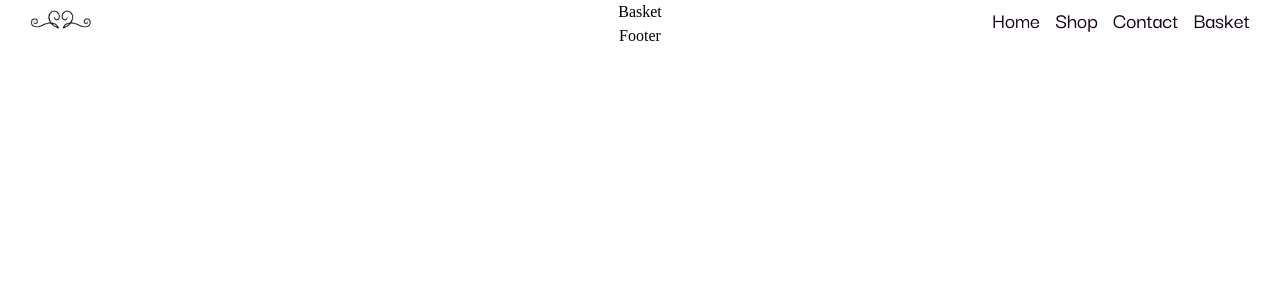
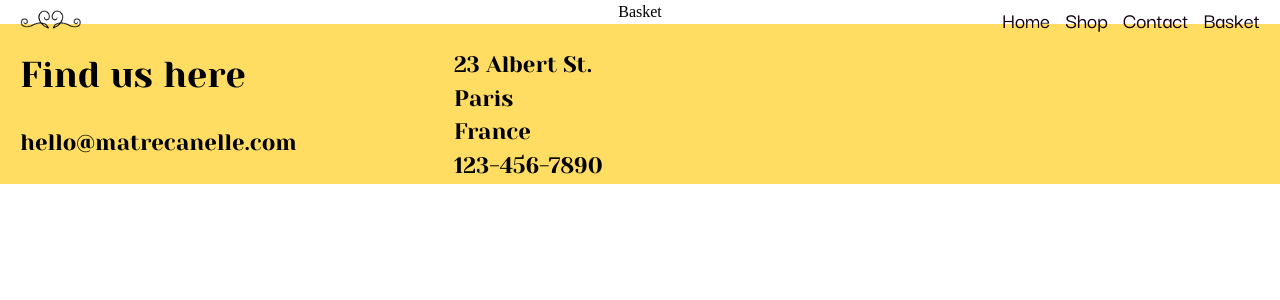
Before and after one commit to edmundsamina/CANELE-BAKERY, a React (Create React App) app in the folder client/: page /basket in a window 1280 px wide. Shown: the top 300 px of the page. Built offline with nearby package versions, Linux system fonts and the light colour scheme.

Commit message:
add footer css

```diff
--- a/client/src/components/Footer/Footer.js
+++ b/client/src/components/Footer/Footer.js
@@ -2,8 +2,29 @@ import React from 'react'
 
 function Footer() {
   return (
-    <div>Footer</div>
-  )
+    <footer>
+      <div className="footer-item">
+        <p className='footer-heading'>Find us here</p>
+        <p className='footer-email'>hello@matrecanelle.com</p>
+      </div>
+
+      <div className="footer-location footer-item">
+        <div className="footer-address">
+          <p>23 Albert St.</p>
+          <p>Paris</p>
+          <p>France</p>
+        </div>
+        <div className="footer-phone">
+          <p>123-456-7890</p>
+        </div>
+      </div>
+      <div className="socials footer-item">
+        <img></img>
+        <img></img>
+        <img></img>
+      </div>
+    </footer>
+  );
 }
 
 export default Footer
--- a/client/src/styles/navFooter.css
+++ b/client/src/styles/navFooter.css
@@ -1,11 +1,13 @@
+/*nav*/
 nav{
     display: flex;
     justify-content: space-between;
     position: absolute;
     align-items: center;
     height:5vh;
-    width: 100vw;
-    padding: 0px 30px;
+    width: 100%;
+    padding: 0 20px;
+
 
 }
 
@@ -30,3 +32,34 @@ font-family: var(--textFontMedium);
 .logo{
     height:50%
 }
+
+/*footer*/
+footer{
+    height: 20vh;
+    background-color: var(--mainHighLight);
+    display: flex;
+    justify-content: space-between;
+    align-items: center;
+    padding: 0px 20px;
+    font-family: var(--titleFont);
+    font-weight:lighter
+}
+
+.footer-item{
+    height:70%;
+    flex-basis:30%;
+    border:0px solid red;
+    display: flex;
+    flex-direction: column;
+    justify-content: space-between;
+    align-items: flex-start;
+    text-align: start;
+}
+
+.footer-heading{
+    font-size: var(--headingSize);
+}
+
+.footer-email, .footer-location{
+    font-size: var(--paragraphText);
+}
```
